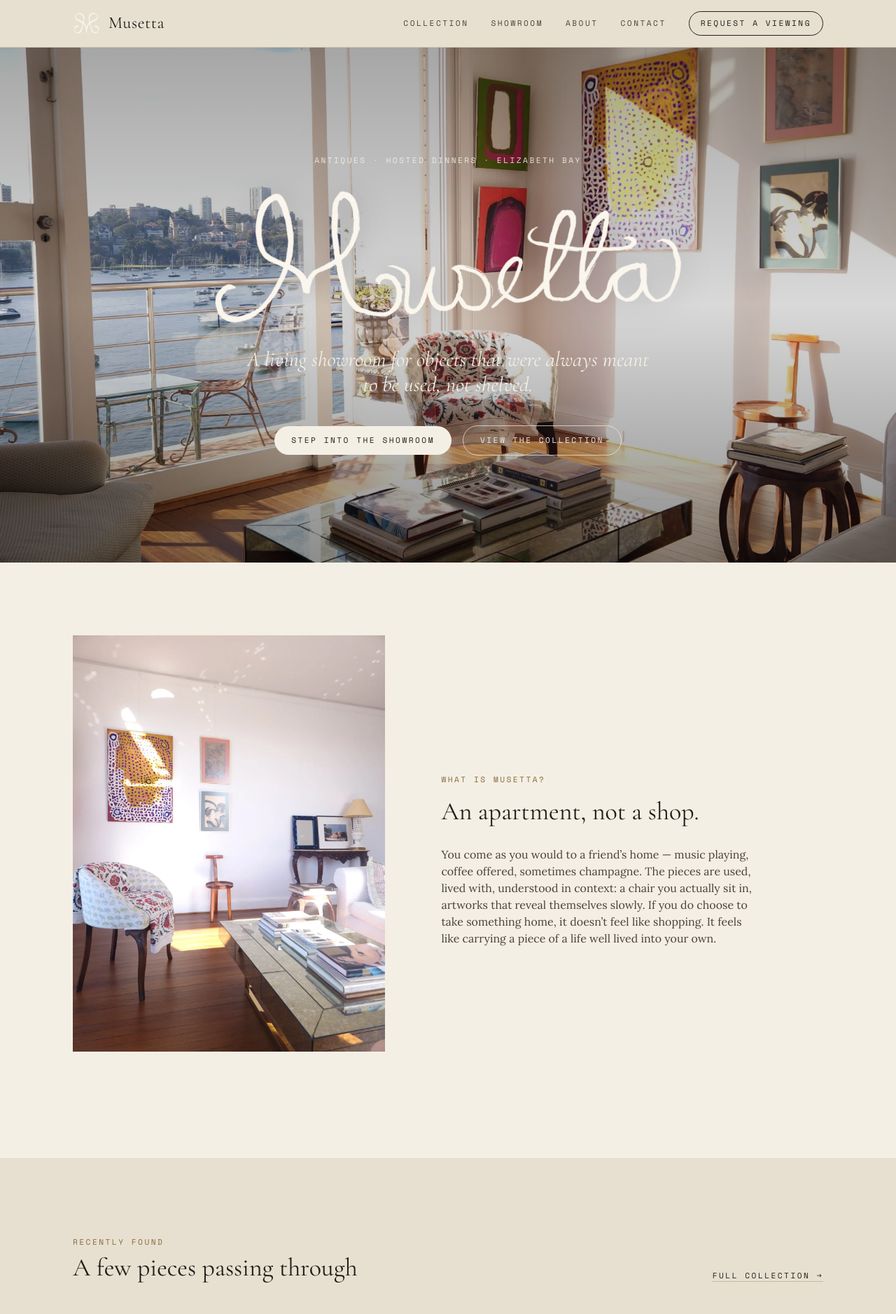
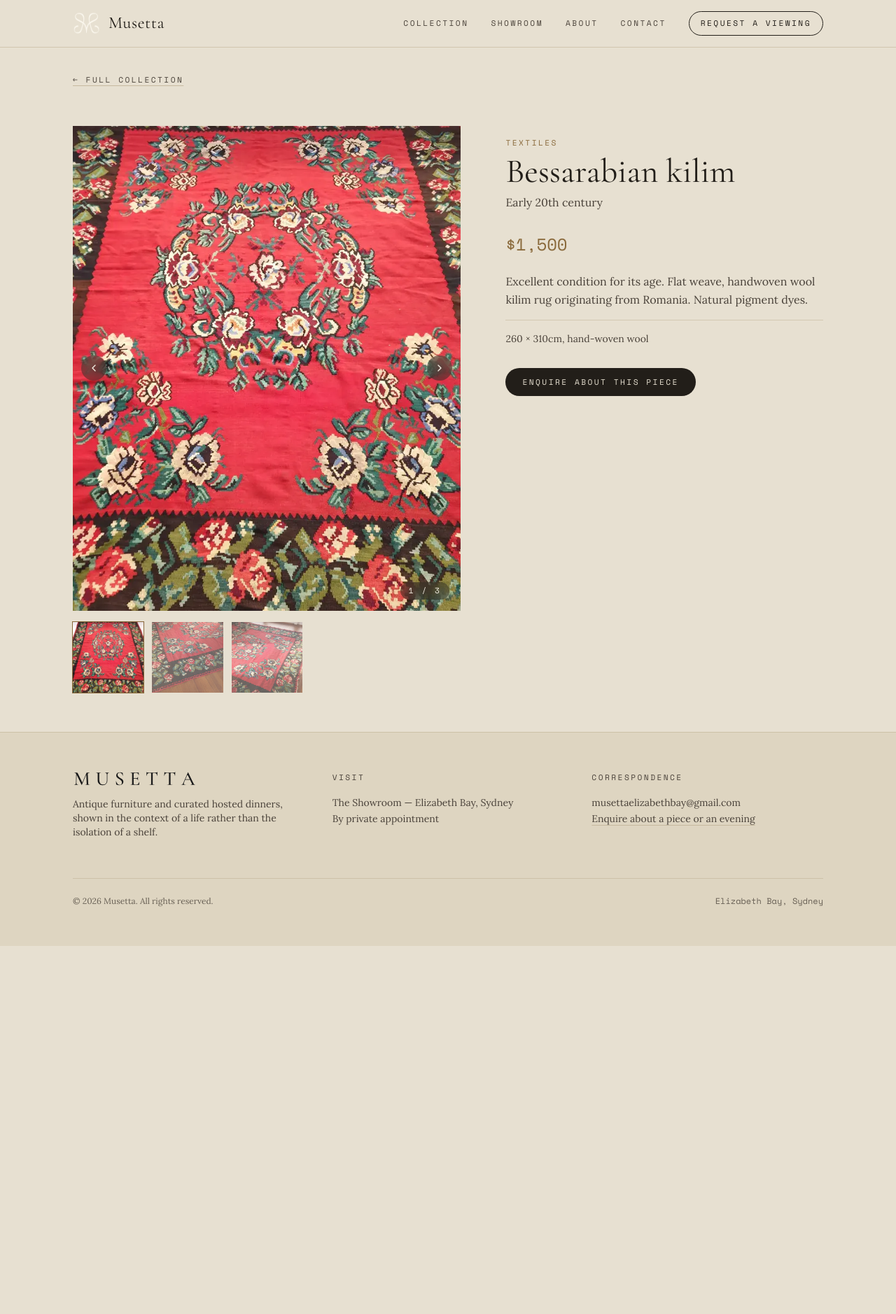
Before and after one commit to miacollis35-rgb/musetta-site, a Next.js app: page /collection/bessarabian-kilim in a window 1280 px wide. Shown: the top 1878 px of the page at 70% size. After the commit the page ends 1352 px from the top, so only its background shows below. Built offline with nearby package versions, Linux system fonts and the light colour scheme.

Commit message:
Fix: use correct downloaded files with JSON-LD

```diff
--- a/src/app/collection/[slug]/page.tsx
+++ b/src/app/collection/[slug]/page.tsx
@@ -1,224 +1,185 @@
+import { notFound } from "next/navigation";
+import Link from "next/link";
 import Image from "next/image";
-import Link from "next/link";
+import type { Metadata } from "next";
 import { pieces } from "@/data/pieces";
+import PieceGallery from "@/components/PieceGallery";
 
-const featured = pieces.filter((p) => !p.sold).slice(0, 3);
+// Update this once you move off the .vercel.app URL onto a custom domain.
+const BASE_URL = "https://musetta-site.vercel.app";
 
-export default function Home() {
+export function generateStaticParams() {
+  return pieces.map((p) => ({ slug: p.slug }));
+}
+
+export async function generateMetadata({
+  params,
+}: {
+  params: Promise<{ slug: string }>;
+}): Promise<Metadata> {
+  const { slug } = await params;
+  const piece = pieces.find((p) => p.slug === slug);
+  if (!piece) return {};
+
+  const title = `${piece.title} — Musetta`;
+  const description = `${piece.era}. ${piece.material}. ${piece.note}`;
+  const url = `${BASE_URL}/collection/${piece.slug}`;
+  const imageUrl = `${BASE_URL}${piece.images[0]}`;
+
+  return {
+    title,
+    description,
+    alternates: {
+      canonical: url,
+    },
+    openGraph: {
+      title,
+      description,
+      url,
+      siteName: "Musetta",
+      images: [{ url: imageUrl, width: 1200, height: 1500, alt: piece.title }],
+      type: "website",
+    },
+    twitter: {
+      card: "summary_large_image",
+      title,
+      description,
+      images: [imageUrl],
+    },
+  };
+}
+
+export default async function PiecePage({
+  params,
+}: {
+  params: Promise<{ slug: string }>;
+}) {
+  const { slug } = await params;
+  const piece = pieces.find((p) => p.slug === slug);
+  if (!piece) notFound();
+
+  const related = pieces
+    .filter((p) => p.category === piece.category && p.slug !== piece.slug)
+    .slice(0, 3);
+
+  // Product schema — this is what search engines and AI answer engines
+  // (ChatGPT, Perplexity, Gemini) read to know exactly what this piece is,
+  // what it's worth, and whether it's still available.
+  const priceValue = piece.price.replace(/[^0-9.]/g, "");
+  const productSchema = {
+    "@context": "https://schema.org",
+    "@type": "Product",
+    name: piece.title,
+    description: `${piece.era}. ${piece.material}. ${piece.note}`,
+    image: piece.images.map((img) => `${BASE_URL}${img}`),
+    category: piece.category,
+    brand: {
+      "@type": "Brand",
+      name: "Musetta",
+    },
+    offers: {
+      "@type": "Offer",
+      url: `${BASE_URL}/collection/${piece.slug}`,
+      priceCurrency: "AUD",
+      price: priceValue || undefined,
+      availability: piece.sold
+        ? "https://schema.org/SoldOut"
+        : "https://schema.org/InStock",
+      itemCondition: "https://schema.org/UsedCondition",
+      seller: {
+        "@type": "Organization",
+        name: "Musetta",
+      },
+    },
+  };
+
   return (
     <>
-      {/* Hero */}
-      <section className="relative flex min-h-[92vh] flex-col items-center justify-center overflow-hidden px-6 text-center">
-        <Image
-          src="/hero/living-room-harbor.webp"
-          alt="A sunlit corner of the Musetta showroom in Elizabeth Bay, overlooking the harbour"
-          fill
-          priority
-          sizes="100vw"
-          className="object-cover"
-        />
-        <div className="absolute inset-0 bg-gradient-to-b from-black/35 via-black/15 to-black/45" />
+      <script
+        type="application/ld+json"
+        dangerouslySetInnerHTML={{ __html: JSON.stringify(productSchema) }}
+      />
 
-        <div className="relative flex flex-col items-center">
-          <p className="eyebrow text-paper/90">
-            Antiques &middot; Hosted Dinners &middot; Elizabeth Bay
+      <section className="mx-auto max-w-6xl px-6 pt-8 md:px-10">
+        <Link
+          href="/collection"
+          className="eyebrow text-ink-soft underline decoration-line underline-offset-4 hover:text-bronze"
+        >
+          ← Full Collection
+        </Link>
+      </section>
+
+      <section className="mx-auto grid max-w-6xl gap-12 px-6 py-10 md:grid-cols-[1.1fr_0.9fr] md:gap-16 md:px-10 md:py-14">
+        <PieceGallery images={piece.images} title={piece.title} sold={piece.sold} />
+
+        <div className="md:pt-4">
+          <p className="eyebrow text-bronze">{piece.category}</p>
+          <h1 className="font-display mt-2 text-4xl md:text-5xl">{piece.title}</h1>
+          <p className="mt-2 text-ink-soft">{piece.era}</p>
+
+          <div className="mt-8 flex items-baseline gap-6">
+            {piece.sold ? (
+              <span className="eyebrow text-ink-soft">Sold</span>
+            ) : (
+              <span className="font-mono text-2xl text-bronze">{piece.price}</span>
+            )}
+          </div>
+
+          <p className="mt-6 max-w-md leading-relaxed text-ink-soft">{piece.note}</p>
+          <p className="mt-4 border-t border-line/60 pt-4 text-sm text-ink-soft">
+            {piece.material}
           </p>
-          <Image
-            src="/brand/musetta-logo-full-transparent.png"
-            alt="Musetta"
-            width={2197}
-            height={634}
-            priority
-            className="mt-8 h-auto w-full max-w-2xl drop-shadow-[0_2px_20px_rgba(0,0,0,0.25)]"
-          />
-          <p className="font-display mt-8 max-w-xl text-2xl italic text-paper md:text-3xl">
-            A living showroom for objects that were always meant to be used,
-            not shelved.
-          </p>
-          <div className="mt-10 flex flex-wrap items-center justify-center gap-4">
-            <Link
-              href="/showroom"
-              className="eyebrow rounded-full bg-paper px-6 py-3 text-ink transition-colors hover:bg-bronze hover:text-paper"
-            >
-              Step Into the Showroom
-            </Link>
-            <Link
-              href="/collection"
-              className="eyebrow rounded-full border border-paper/70 px-6 py-3 text-paper transition-colors hover:border-paper hover:bg-paper/10"
-            >
-              View the Collection
-            </Link>
-          </div>
+
+          {piece.sold ? (
+            <p className="mt-8 max-w-sm text-sm text-ink-soft">
+              This piece has found its home. Interested in something similar?
+              We source on request.
+            </p>
+          ) : null}
+
+          <Link
+            href="/contact"
+            className="eyebrow mt-8 inline-block rounded-full bg-ink px-6 py-3 text-plaster transition-colors hover:bg-bronze"
+          >
+            {piece.sold ? "Ask About Something Similar" : "Enquire About This Piece"}
+          </Link>
         </div>
       </section>
 
-      {/* What is Musetta — one tight statement */}
-      <section className="bg-paper">
-        <div className="mx-auto grid max-w-6xl items-center gap-12 px-6 py-20 md:grid-cols-[0.9fr_1.1fr] md:gap-20 md:px-10 md:py-32">
-          <div className="relative aspect-[3/4] w-full overflow-hidden md:-translate-y-6">
-            <Image
-              src="/collection/corner-console-lamp.webp"
-              alt="A corner of the Musetta showroom"
-              fill
-              sizes="(min-width: 768px) 40vw, 90vw"
-              className="object-cover"
-            />
-          </div>
-          <div>
-            <p className="eyebrow text-bronze">What is Musetta?</p>
-            <p className="font-display mt-3 text-3xl leading-snug text-ink md:text-4xl">
-              An apartment, not a shop.
-            </p>
-            <p className="mt-6 max-w-md text-ink-soft">
-              You come as you would to a friend&rsquo;s home — music
-              playing, coffee offered, sometimes champagne. The pieces are
-              used, lived with, understood in context: a chair you
-              actually sit in, artworks that reveal themselves slowly. If
-              you do choose to take something home, it doesn&rsquo;t feel
-              like shopping. It feels like carrying a piece of a life well
-              lived into your own.
-            </p>
-          </div>
-        </div>
-      </section>
-
-      {/* Selected objects — asymmetric, editorial */}
-      <section className="mx-auto max-w-6xl px-6 py-20 md:px-10 md:py-28">
-        <div className="mb-12 flex items-end justify-between gap-6">
-          <div>
-            <p className="eyebrow text-bronze">Recently Found</p>
-            <h2 className="font-display mt-2 text-3xl md:text-4xl">
-              A few pieces passing through
-            </h2>
-          </div>
-          <Link
-            href="/collection"
-            className="eyebrow hidden shrink-0 underline decoration-line underline-offset-4 hover:text-bronze md:block"
-          >
-            Full Collection →
-          </Link>
-        </div>
-
-        {featured.length > 0 && (
-          <div className="grid gap-10 md:grid-cols-2">
-            <PieceCard item={featured[0]} tall />
-            <div className="grid gap-10 sm:grid-cols-2 md:grid-cols-1">
-              {featured.slice(1, 3).map((item) => (
-                <PieceCard key={item.slug} item={item} />
+      {related.length > 0 && (
+        <section className="border-t border-line/60 bg-paper">
+          <div className="mx-auto max-w-6xl px-6 py-16 md:px-10 md:py-20">
+            <p className="eyebrow text-bronze">More {piece.category}</p>
+            <div className="mt-8 grid gap-10 md:grid-cols-3">
+              {related.map((r) => (
+                <Link key={r.slug} href={`/collection/${r.slug}`} className="group">
+                  <div className="relative aspect-[4/5] w-full overflow-hidden">
+                    <Image
+                      src={r.images[0]}
+                      alt={r.title}
+                      fill
+                      sizes="30vw"
+                      className={`object-cover transition-transform duration-500 group-hover:scale-105 ${
+                        r.sold ? "grayscale" : ""
+                      }`}
+                    />
+                  </div>
+                  <div className="mt-4 flex items-baseline justify-between gap-4">
+                    <h3 className="font-display text-xl group-hover:text-bronze">{r.title}</h3>
+                    {r.sold ? (
+                      <span className="eyebrow shrink-0 text-ink-soft">Sold</span>
+                    ) : (
+                      <span className="font-mono shrink-0 text-sm text-bronze">
+                        {r.price}
+                      </span>
+                    )}
+                  </div>
+                </Link>
               ))}
             </div>
           </div>
-        )}
-
-        <Link
-          href="/collection"
-          className="eyebrow mt-10 block text-center underline decoration-line underline-offset-4 hover:text-bronze md:hidden"
-        >
-          Full Collection →
-        </Link>
-      </section>
-
-      {/* Hosted dinners */}
-      <section className="bg-bordeaux text-plaster">
-        <div className="mx-auto grid max-w-6xl gap-10 px-6 py-20 md:grid-cols-2 md:gap-16 md:px-10 md:py-28">
-          <div className="relative aspect-[4/5] w-full overflow-hidden">
-            <Image
-              src="/collection/dining-chairs.webp"
-              alt="Dining chairs set for a hosted evening at the Musetta showroom"
-              fill
-              sizes="(min-width: 768px) 45vw, 90vw"
-              className="object-cover"
-            />
-          </div>
-          <div className="flex flex-col justify-center">
-            <p className="eyebrow text-rose">Hosted Dinners</p>
-            <h2 className="font-display mt-3 text-3xl leading-snug md:text-4xl">
-              The table is set with what&rsquo;s in the room — and everything
-              on it can go home with you.
-            </h2>
-            <p className="mt-6 max-w-lg text-plaster/85">
-              A handful of evenings each season, the showroom becomes a
-              dinner table and a cocktail hour turns the viewing into a
-              soirée. Small parties, a menu built around the season, and a
-              room full of pieces you&rsquo;re welcome to ask about
-              between courses.
-            </p>
-            <div className="mt-8 flex flex-col gap-4 border-t border-plaster/25 pt-8">
-              <p className="font-mono text-sm text-plaster/70">
-                Next evening
-                <br />
-                <span className="text-plaster">Sydney — dates by enquiry</span>
-              </p>
-              <Link
-                href="/contact"
-                className="eyebrow mt-2 w-fit rounded-full border border-plaster/60 px-6 py-3 transition-colors hover:border-plaster hover:bg-plaster hover:text-bordeaux"
-              >
-                Request an Invitation
-              </Link>
-            </div>
-          </div>
-        </div>
-      </section>
-
-      {/* Closing / visit */}
-      <section className="mx-auto max-w-2xl px-6 py-20 text-center md:py-28">
-        <h2 className="font-display text-3xl md:text-4xl">
-          Come and see for yourself
-        </h2>
-        <p className="mx-auto mt-5 max-w-md text-ink-soft">
-          Viewings are by private appointment in Elizabeth Bay. No
-          obligation to buy anything — you&rsquo;re welcome to sit down.
-        </p>
-        <div className="mt-8 flex flex-wrap items-center justify-center gap-4">
-          <Link
-            href="/showroom"
-            className="eyebrow rounded-full bg-ink px-6 py-3 text-plaster transition-colors hover:bg-bronze"
-          >
-            Step Into the Showroom
-          </Link>
-          <Link
-            href="/contact"
-            className="eyebrow rounded-full border border-ink px-6 py-3 transition-colors hover:border-bronze hover:text-bronze"
-          >
-            Request a Viewing
-          </Link>
-        </div>
-      </section>
+        </section>
+      )}
     </>
   );
 }
-
-function PieceCard({
-  item,
-  tall,
-}: {
-  item: (typeof pieces)[number];
-  tall?: boolean;
-}) {
-  return (
-    <Link href={`/collection/${item.slug}`} className="group block">
-      <div
-        className={`relative w-full overflow-hidden ${
-          tall ? "aspect-[3/4]" : "aspect-[4/5]"
-        }`}
-      >
-        <Image
-          src={item.images[0]}
-          alt={item.title}
-          fill
-          sizes="(min-width: 768px) 35vw, 90vw"
-          className="object-cover transition-transform duration-500 group-hover:scale-105"
-        />
-      </div>
-      <div className="mt-4 flex items-baseline justify-between gap-4">
-        <h3 className="font-display text-xl group-hover:text-bronze">
-          {item.title}
-        </h3>
-        <span className="font-mono shrink-0 text-sm text-bronze">
-          {item.price}
-        </span>
-      </div>
-      <p className="mt-1 text-sm text-ink-soft">{item.note}</p>
-    </Link>
-  );
-}
```
Also changed, not shown: src/app/layout.tsx (+37 -0 lines).
